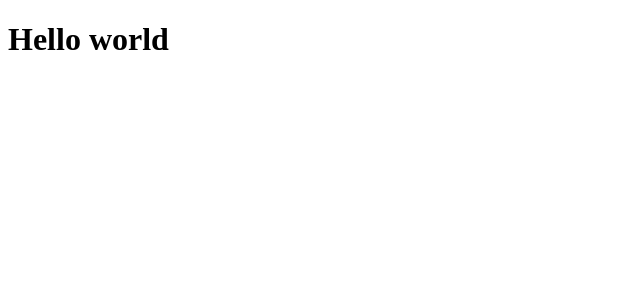
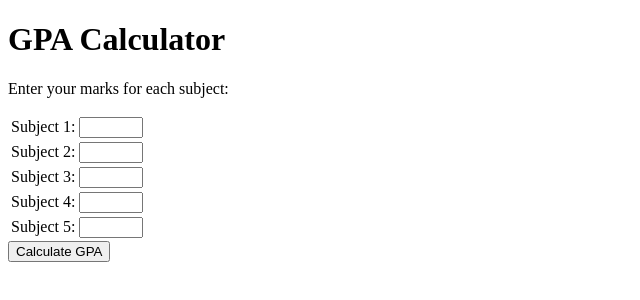
Before and after one commit to hamzaali4028/QUIZ-2-WEB, a plain HTML site: page INDEX.HTML in a window 1280 px wide. Shown: the whole page, without its empty margins (0-640 px from the left). Drawn offline with Linux system fonts and the light colour scheme.

Commit message:
create gpa calulator add index file

```diff
--- a/INDEX.HTML
+++ b/INDEX.HTML
@@ -1,11 +1,70 @@
 <!DOCTYPE html>
-<html lang="en">
+<html>
 <head>
-    <meta charset="UTF-8">
-    <meta name="viewport" content="width=device-width, initial-scale=1.0">
-    <title>Document</title>
+    <title>GPA Calculator</title>
 </head>
 <body>
-    <h1>Hello world</h1>
+    <h1>GPA Calculator</h1>
+    <p>Enter your marks for each subject:</p>
+
+    <table>
+        <tr>
+            <td>Subject 1:</td>
+            <td><input type="number" id="subject1" min="0" max="100"></td>
+        </tr>
+        <tr>
+            <td>Subject 2:</td>
+            <td><input type="number" id="subject2" min="0" max="100"></td>
+        </tr>
+        <tr>
+            <td>Subject 3:</td>
+            <td><input type="number" id="subject3" min="0" max="100"></td>
+        </tr>
+        <tr>
+            <td>Subject 4:</td>
+            <td><input type="number" id="subject4" min="0" max="100"></td>
+        </tr>
+        <tr>
+            <td>Subject 5:</td>
+            <td><input type="number" id="subject5" min="0" max="100"></td>
+        </tr>
+    </table>
+
+    <button onclick="calculateGPA()">Calculate GPA</button>
+
+    <p id="result"></p>
+
+    <script>
+        function calculateGPA() {
+            const subject1 = parseInt(document.getElementById("subject1").value);
+            const subject2 = parseInt(document.getElementById("subject2").value);
+            const subject3 = parseInt(document.getElementById("subject3").value);
+            const subject4 = parseInt(document.getElementById("subject4").value);
+            const subject5 = parseInt(document.getElementById("subject5").value);
+
+            const totalMarks = subject1 + subject2 + subject3 + subject4 + subject5;
+            const averageMarks = totalMarks / 5; // Calculate the average of 5 subjects
+
+            let gpa;
+
+            if (averageMarks >= 85) {
+                gpa = "A+";
+            } else if (averageMarks >= 80) {
+                gpa = "A";
+            } else if (averageMarks >= 70) {
+                gpa = "B+";
+            } else if (averageMarks >= 60) {
+                gpa = "C";
+            } else if (averageMarks >= 55) {
+                gpa = "D+";
+            } else if (averageMarks >= 50) {
+                gpa = "D";
+            } else {
+                gpa = "F (Fail)";
+            }
+
+            document.getElementById("result").textContent = `Your GPA is: ${gpa}`;
+        }
+    </script>
 </body>
 </html>
```
